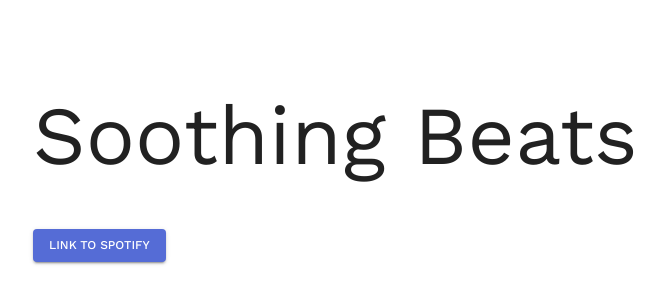
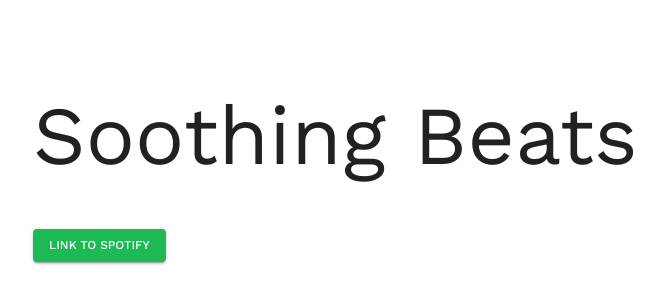
Before and after one commit to Aditya-Ace/soothing_beats, a React (Vite) app: page / in a window 1280 px wide. Shown: the top 304 px of the page, without its empty margins (303-967 px from the left). Built offline with nearby package versions, Linux system fonts and the light colour scheme; no server answers.

Commit message:
button color changed

```diff
--- a/src/App.tsx
+++ b/src/App.tsx
@@ -59,7 +59,11 @@ const App: React.FC<IApp> = ({ appName }) => {
 					{accessToken ? (
 						<Home setAccessToken={setAccessToken} />
 					) : (
-						<Button variant='contained' onClick={handleLinkToSpotify}>
+						<Button
+							variant='contained'
+							onClick={handleLinkToSpotify}
+							style={{ backgroundColor: '#1DB954' }}
+						>
 							{LINK_TO_SPOTIFY}
 						</Button>
 					)}
```
